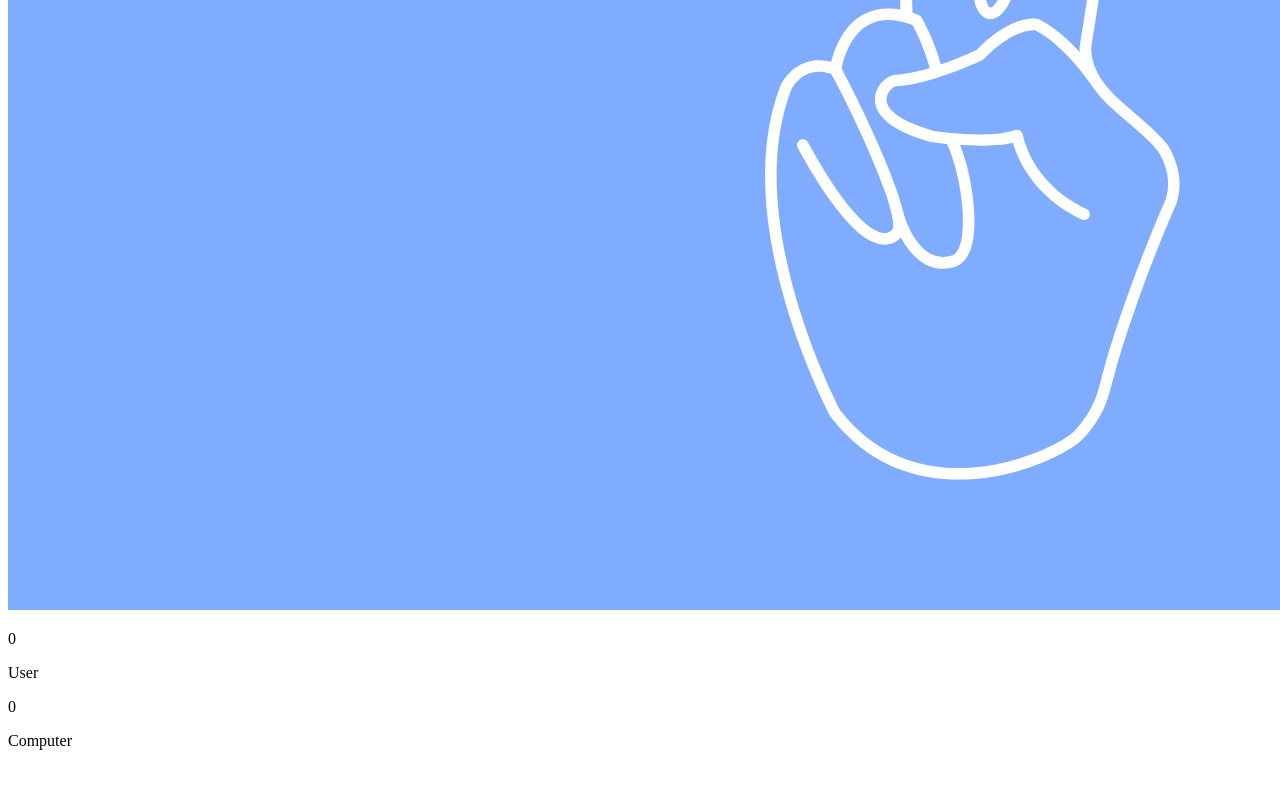
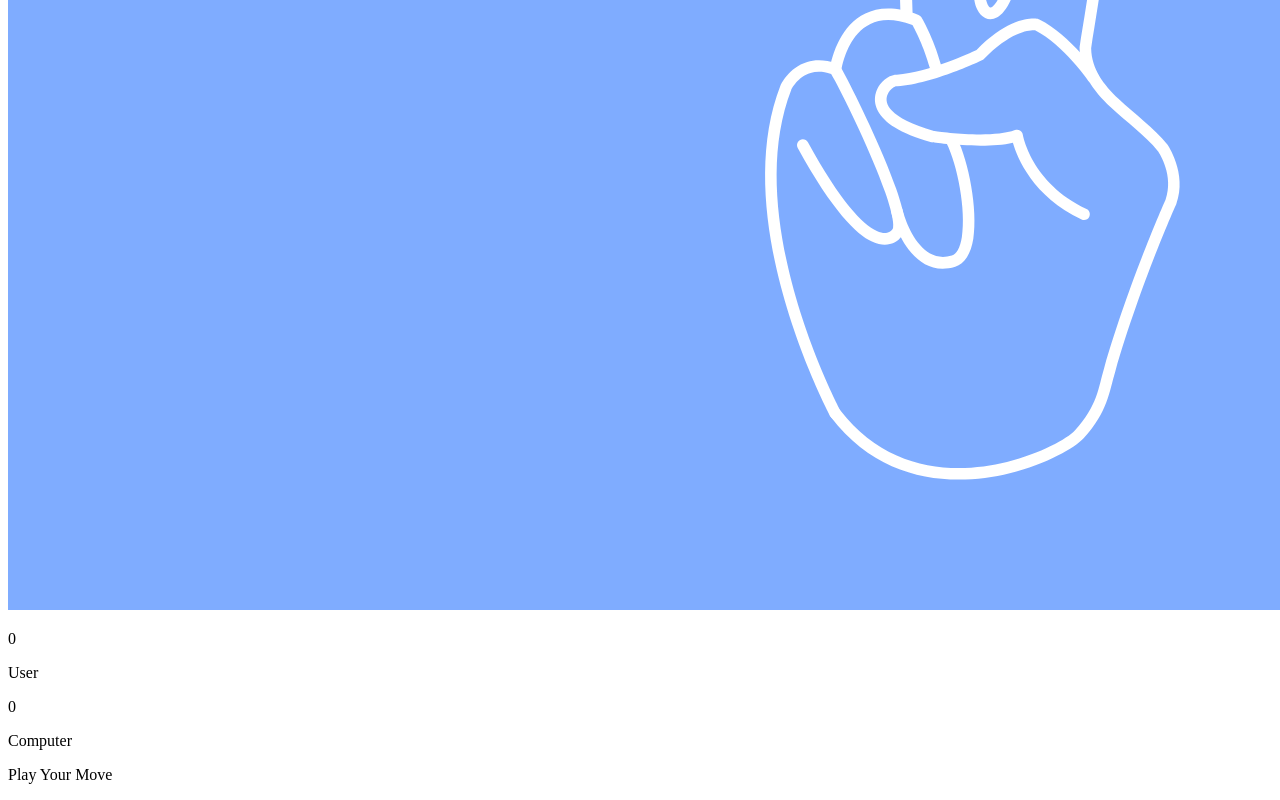
Before and after one commit to vaidehijadhav/Stone_Paper_Scissor, a plain HTML site: page index.html in a window 1280 px wide. Shown: the part 2718-3518 px from the top of the page. Before the commit the page ends 3484 px from the top, so only its background shows below. Drawn offline with Linux system fonts and the light colour scheme.

Commit message:
Add msg Section

```diff
--- a/index.html
+++ b/index.html
@@ -29,5 +29,9 @@
             <p>Computer</p>
         </div>
     </div>
+
+    <div class="msg-container">
+        <p id="msg">Play Your Move</p>
+    </div>
 </body>
 </html>
```
